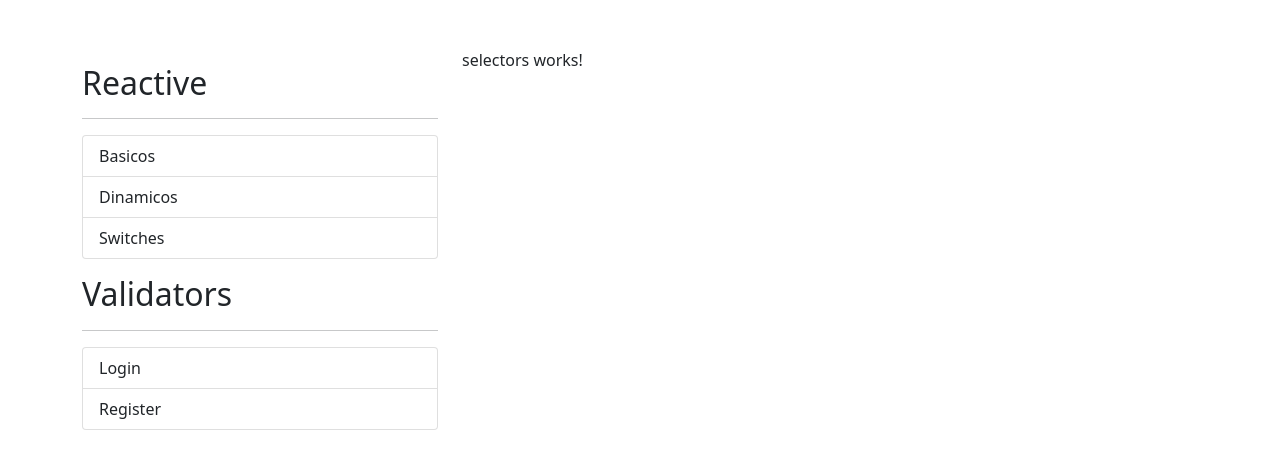
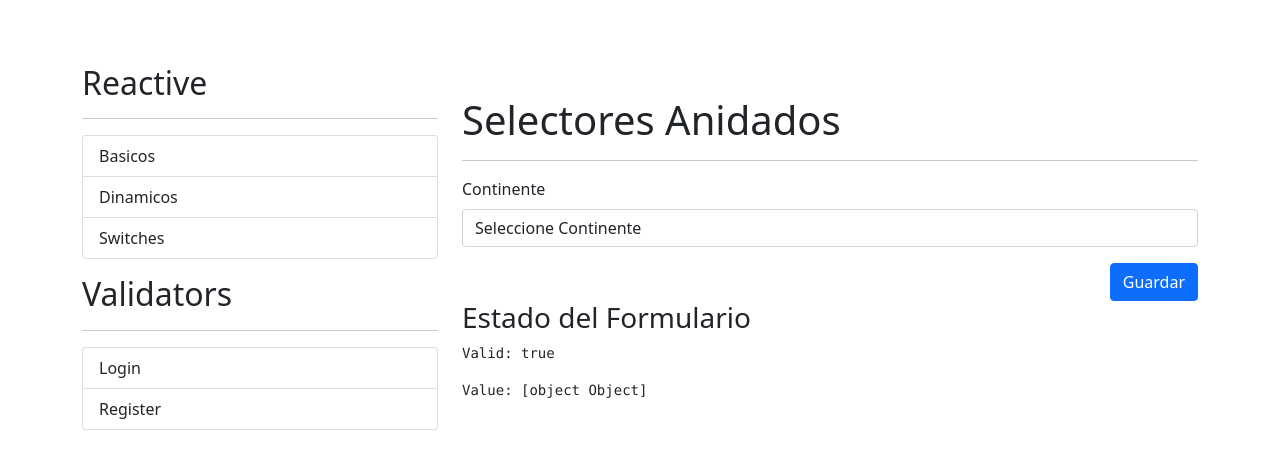
Before and after one commit to juanlavallen/ReactiveForms, an Angular app: page /countries/selectors in a window 1280 px wide. Shown: the top 458 px of the page. Built offline with nearby package versions, Linux system fonts and the light colour scheme.

Commit message:
interface country

```diff
--- a/src/app/countries/countries.module.ts
+++ b/src/app/countries/countries.module.ts
@@ -1,5 +1,6 @@
 import { NgModule } from '@angular/core';
 import { CommonModule } from '@angular/common';
+import { ReactiveFormsModule } from '@angular/forms';
 import { CountriesRoutingModule } from './countries-routing.module';
 import { SelectorsComponent } from './pages/selectors/selectors.component';
 
@@ -11,7 +12,8 @@ import { SelectorsComponent } from './pages/selectors/selectors.component';
   ],
   imports: [
     CommonModule,
-    CountriesRoutingModule
+    CountriesRoutingModule,
+    ReactiveFormsModule
   ]
 })
 export class CountriesModule { }
--- a/src/app/countries/pages/selectors/selectors.component.html
+++ b/src/app/countries/pages/selectors/selectors.component.html
@@ -1 +1,61 @@
-<p>selectors works!</p>
+<h1 class="mt-5">Selectores Anidados</h1>
+<hr>
+
+<form>
+    <div class="row mb-3">
+        <div class="col">
+            <label class="form-label">Continente</label>
+            <select class="form-control">
+                <option value="">Seleccione Continente</option>
+                <option *ngFor="">
+
+                </option>
+            </select>
+        </div>
+    </div>
+
+    <div class="row mb-3" *ngIf="">
+        <div class="col">
+            <label class="form-label">Pais</label>
+            <select class="form-control">
+                <option value="">Seleccione el Pais</option>
+                <option *ngFor="">
+
+                </option>
+            </select>
+        </div>
+    </div>
+
+    <div class="row mb-3" *ngIf="">
+        <div class="col">
+            <label class="form-label">Frontera</label>
+            <select class="form-control">
+                <option value="">Seleccione Pais Fronterizo</option>
+                <option *ngFor="">
+
+                </option>
+            </select>
+        </div>
+    </div>
+
+    <div class="row" *ngIf="">
+        <div class="col">
+            <div class="alert alert-primary">
+                Cargando...
+            </div>
+        </div>
+    </div>
+
+    <div class="row">
+        <div class="col">
+            <button type="submit" class="btn btn-primary float-end">
+                Guardar
+            </button>
+        </div>
+    </div>
+
+</form>
+
+<h3>Estado del Formulario</h3>
+<pre>Valid: {{selectForm.valid}}</pre>
+<pre>Value: {{selectForm.value}}</pre>
--- a/src/app/countries/pages/selectors/selectors.component.ts
+++ b/src/app/countries/pages/selectors/selectors.component.ts
@@ -1,4 +1,5 @@
 import { Component, OnInit } from '@angular/core';
+import { FormBuilder, FormGroup } from '@angular/forms';
 
 @Component({
   selector: 'app-selectors',
@@ -8,7 +9,9 @@ import { Component, OnInit } from '@angular/core';
 })
 export class SelectorsComponent implements OnInit {
 
-  constructor() { }
+  selectForm: FormGroup = this.fb.group({});
+
+  constructor(private fb: FormBuilder) { }
 
   ngOnInit(): void {
   }
```
Also changed, not shown: src/app/countries/interfaces/country.interface.ts (added, +72 -0 lines).
